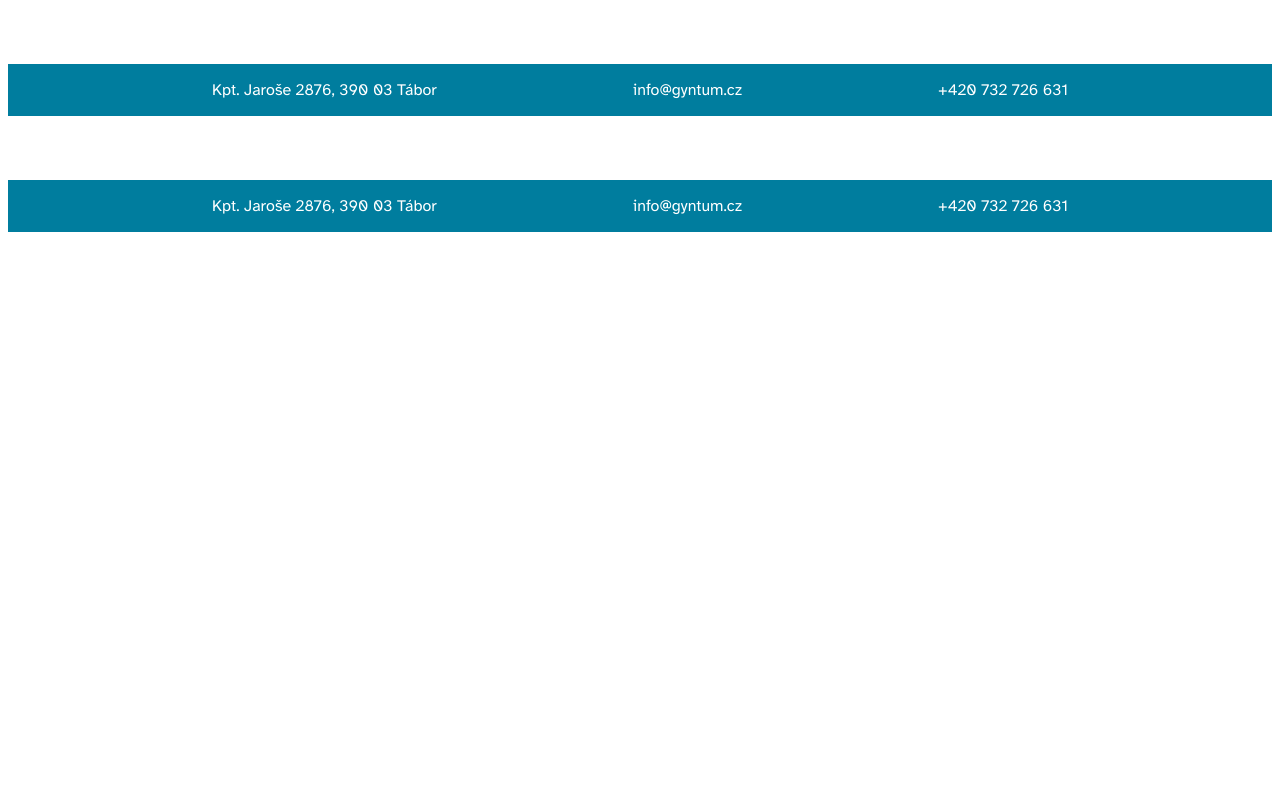
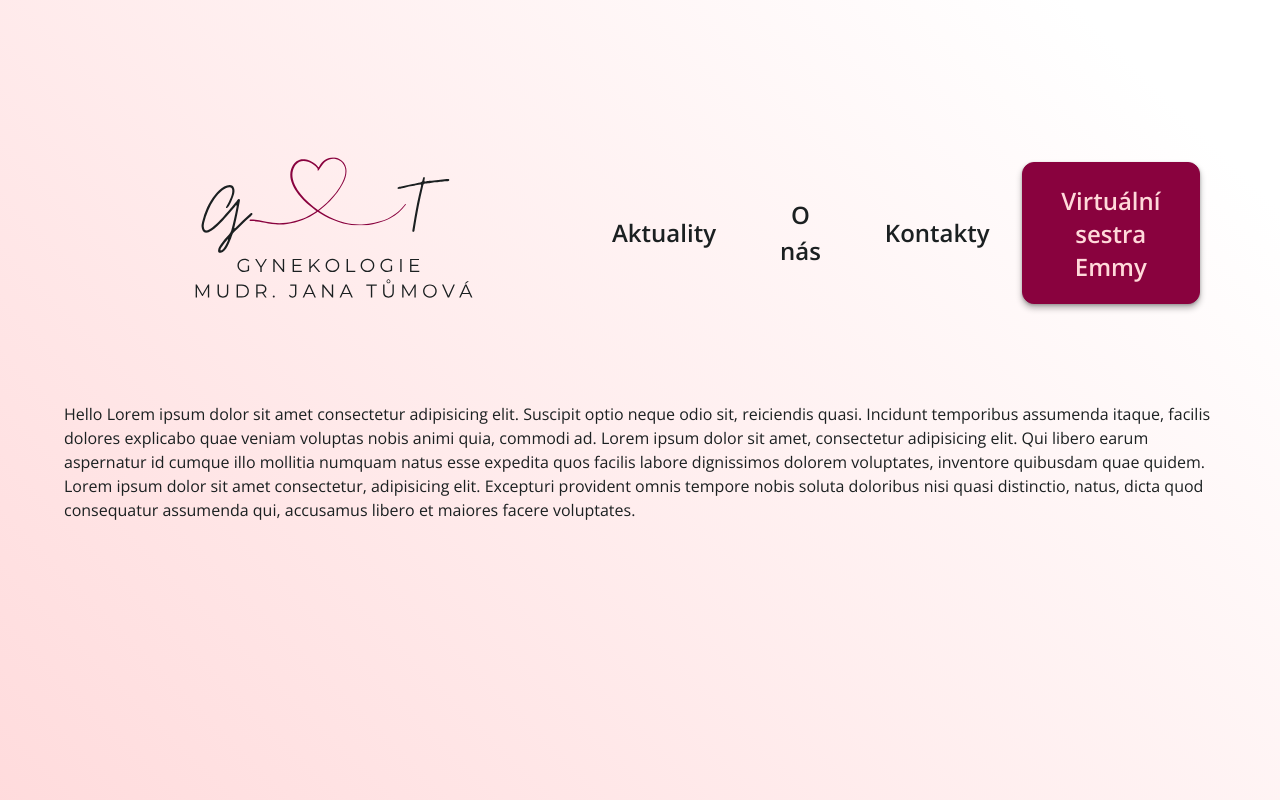
Before and after one commit to veronika-sesay/gyntum, a React (Vite) app: page / in a window 1280 px wide. Built offline with nearby package versions, Linux system fonts and the light colour scheme.

Commit message:
Navigation

```diff
--- a/src/global.css
+++ b/src/global.css
@@ -1,35 +1,14 @@
-@import url('https://fonts.googleapis.com/css2?family=Atkinson+Hyperlegible:ital,wght@0,400;0,700;1,400;1,700&display=swap');
+@import url('https://fonts.googleapis.com/css2?family=Montserrat:ital,wght@0,100..900;1,100..900&family=Open+Sans:ital,wght@0,300..800;1,300..800&display=swap');
 
 * {
   box-sizing: border-box;
 }
 
-html {
-  font-family: 'Atkinson Hyperlegible', sans-serif;
-}
-
-.atkinson-hyperlegible-regular {
-  font-family: 'Atkinson Hyperlegible', sans-serif;
-  font-weight: 400;
-  font-style: normal;
-}
-
-.atkinson-hyperlegible-bold {
-  font-family: 'Atkinson Hyperlegible', sans-serif;
-  font-weight: 700;
-  font-style: normal;
-}
-
-.atkinson-hyperlegible-regular-italic {
-  font-family: 'Atkinson Hyperlegible', sans-serif;
-  font-weight: 400;
-  font-style: italic;
-}
-
-.atkinson-hyperlegible-bold-italic {
-  font-family: 'Atkinson Hyperlegible', sans-serif;
-  font-weight: 700;
-  font-style: italic;
+html,
+body {
+  font-family: 'Open Sans', sans-serif;
+  width: 100%;
+  height: 100%;
 }
 
 :root {
@@ -39,8 +18,28 @@ html {
   --eerie-black: #1b2021ff;
   --murrey: #89023eff;
   --background: linear-gradient(
-    225deg,
-    hsla(0, 0%, 100%, 1) 30%,
-    hsla(358, 100%, 93%, 1) 100%
-  );
+      225deg,
+      hsla(0, 0%, 100%, 1) 10%,
+      hsla(358, 100%, 93%, 1) 100%
+    )
+    no-repeat center center fixed;
 }
+
+h1,
+h2,
+h3,
+h4,
+h5,
+h6 {
+  font-family: 'Montserrat', sans-serif;
+}
+
+body {
+  margin: 0;
+  padding: 5%;
+  font-size: 1rem;
+  line-height: 1.5;
+  background: var(--background);
+  background-size: cover;
+  color: var(--eerie-black);
+}
--- a/src/index.jsx
+++ b/src/index.jsx
@@ -1,12 +1,28 @@
 import { createRoot } from 'react-dom/client';
-import { BrowserRouter, Routes, Route } from 'react-router-dom';
+import { BrowserRouter, Routes, Route, Outlet } from 'react-router-dom';
+import { Navigation } from './pages/Navigation';
+// import { HomePage } from './pages/HomePage';
+import './global.css';
 import { HomePage } from './pages/HomePage';
-import './global.css';
+
+const App = () => {
+  return (
+    <>
+      <header>
+        <Navigation />
+      </header>
+      <main>
+        <Outlet />
+      </main>
+      <footer></footer>
+    </>
+  );
+};
 
 createRoot(document.querySelector('#app')).render(
   <BrowserRouter>
     <Routes>
-      <Route path="/" element={<HomePage />}>
+      <Route path="/" element={<App />}>
         <Route index element={<HomePage />} />
         <Route path="home" element={<HomePage />} />
         <Route
--- a/src/pages/HomePage/index.jsx
+++ b/src/pages/HomePage/index.jsx
@@ -1,20 +1,18 @@
-import { Outlet } from 'react-router-dom';
 import './style.css';
 
 export const HomePage = () => {
   return (
-    <>
-      <header>
-        <div className="header-row">
-          <p>Kpt. Jaroše 2876, 390 03 Tábor</p>
-          <p>info@gyntum.cz</p>
-          <p>+420 732 726 631</p>
-        </div>
-      </header>
-      <main>
-        <Outlet />
-      </main>
-      <footer></footer>
-    </>
+    <div>
+      Hello Lorem ipsum dolor sit amet consectetur adipisicing elit. Suscipit
+      optio neque odio sit, reiciendis quasi. Incidunt temporibus assumenda
+      itaque, facilis dolores explicabo quae veniam voluptas nobis animi quia,
+      commodi ad. Lorem ipsum dolor sit amet, consectetur adipisicing elit. Qui
+      libero earum aspernatur id cumque illo mollitia numquam natus esse
+      expedita quos facilis labore dignissimos dolorem voluptates, inventore
+      quibusdam quae quidem. Lorem ipsum dolor sit amet consectetur, adipisicing
+      elit. Excepturi provident omnis tempore nobis soluta doloribus nisi quasi
+      distinctio, natus, dicta quod consequatur assumenda qui, accusamus libero
+      et maiores facere voluptates.
+    </div>
   );
 };
--- a/src/pages/HomePage/style.css
+++ b/src/pages/HomePage/style.css
@@ -1,53 +1,220 @@
-h1 {
-  font-size: 2rem;
-  text-align: center;
-  margin-top: 1rem;
+.menu-container {
+  display: flex;
+  justify-content: space-between;
+  align-items: center;
+  padding: 1rem;
 }
 
-.header-row {
+.logo {
+  margin: 0 auto;
+}
+
+.nav-container {
   display: flex;
   justify-content: space-evenly;
   align-items: center;
-  margin-top: 4rem;
-  background-color: rgb(0, 125, 158);
-  color: white;
-  width: 100%;
-  padding: 0 0.5rem;
+  text-align: center;
 }
 
-.main-content {
-  margin-right: auto;
-  margin-left: auto;
-  text-align: center;
-  padding: 5%;
+nav a {
+  margin: 0.5rem 1.5rem;
+  font-size: 1.3rem;
+  font-weight: 600;
+  color: var(--eerie-black);
+  text-decoration: none;
+  padding: 0.5rem;
+  display: inline-block;
 }
 
-.bold {
-  font-weight: bold;
+nav a:hover,
+nav a:active,
+nav a:focus {
+  font-size: 1.4rem;
+  color: var(--murrey);
 }
 
-button {
-  background-color: rgb(0, 125, 158);
-  color: white;
-  border: none;
-  border-radius: 0.25rem;
-  padding: 0.5rem 1rem;
-  font-size: 1rem;
-  cursor: pointer;
+.emmy {
+  background-color: var(--murrey);
+  border: 1px solid var(--murrey);
+  border-radius: 12px;
+  padding: 0.3rem;
+  margin: 0 auto;
+  display: flex;
+  justify-content: center;
+  align-items: center;
+  box-shadow: 0 4px 6px rgba(0, 0, 0, 0.3), 0 1px 3px rgba(0, 0, 0, 0.2);
+  transition: transform 0.2s ease-in-out, box-shadow 0.2s ease-in-out;
 }
 
-button:hover {
-  background-color: rgb(0, 105, 138);
-  transform: scale(1.05);
+.emmy a {
+  color: var(--misty-rose);
+  margin: 0.5rem;
+  font-family: 'Open Sans', sans-serif;
+  font-weight: 600;
+  text-align: center;
+  display: inline-block;
+  width: 100%;
 }
 
-button a {
-  color: white;
+.emmy:hover,
+.emmy:active,
+.emmy:focus {
+  background-color: var(--misty-rose);
+  border: 1px solid var(--misty-rose);
+  transform: translateY(-2px);
+  box-shadow: 0 6px 8px rgba(0, 0, 0, 0.3), 0 3px 6px rgba(0, 0, 0, 0.2);
+  color: var(--gunmetal);
+}
+
+.emmy a:hover,
+.emmy a:active,
+.emmy a:focus {
+  font-family: 'Open Sans', sans-serif;
+  color: var(--gunmetal);
+}
+
+.menu-mobile-container {
+  padding: 1rem;
+  display: flex;
+  flex-direction: space-evenly;
+  align-items: center;
+  min-width: 100%;
+}
+
+.menu-mobile-container--closed {
+  display: none;
+}
+
+.nav-btn {
+  width: 3rem;
+  height: 3rem;
+  background-image: url('../../../public/img/hamburger-menu.svg');
+  background-size: contain;
+  background-repeat: no-repeat;
+  background-color: transparent;
+  margin: 10%;
+  cursor: pointer;
+  border: none;
+}
+
+.nav-btn--closed {
+  display: none;
+}
+
+.nav-mobile {
+  margin-right: 10%;
+  display: flex;
+  flex-direction: column;
+  align-items: center;
+  z-index: 98;
+}
+
+.nav-mobile a {
+  font-size: 0.75rem;
+  font-weight: 500;
+  color: var(--eerie-black);
   text-decoration: none;
+  display: inline-block;
+  margin-bottom: 0.75rem;
+  z-index: 98;
+}
+
+.menu-mobile-container a:hover,
+.menu-mobile-container a:active,
+.menu-mobile-container a:focus {
+  border-bottom: 1px solid var(--text);
+}
+
+@media (max-width: 540px) {
+  body {
+    padding: 2%;
+  }
+
+  .emmy {
+    padding: 0.2rem;
+    margin: 0 auto;
+    display: flex;
+    justify-content: center;
+    align-items: center;
+    box-shadow: 0 4px 6px rgba(0, 0, 0, 0.3), 0 1px 3px rgba(0, 0, 0, 0.2);
+    transition: transform 0.2s ease-in-out, box-shadow 0.2s ease-in-out;
+  }
+
+  .emmy a {
+    margin: 0.3rem;
+    font-weight: 500;
+  }
+
+  .emmy a:hover,
+  .emmy a:active,
+  .emmy a:focus {
+    font-size: 0.75rem;
+    transform: none;
+  }
+}
+
+@media (min-width: 541px) {
+  .emmy a:hover,
+  .emmy a:active,
+  .emmy a:focus {
+    font-size: 1rem;
+  }
 }
 
 @media (max-width: 768px) {
-  .header-row {
+  .menu-container {
+    display: none;
+  }
+
+  .logo {
+    max-width: 70%;
+  }
+
+  .nav-container {
     flex-direction: column;
+    justify-content: center;
+    align-items: center;
+  }
+
+  nav a {
+    font-size: 1rem;
+  }
+
+  .emmy a {
+    color: var(--misty-rose);
   }
 }
+
+@media (min-width: 769px) {
+  .menu-mobile-container {
+    display: none;
+  }
+
+  .nav-mobile {
+    display: none;
+  }
+
+  .emmy a:hover,
+  .emmy a:active,
+  .emmy a:focus {
+    font-size: 1.2rem;
+  }
+}
+
+@media (min-width: 1200px) {
+  nav a {
+    font-size: 1.5rem;
+  }
+
+  nav a:hover,
+  nav a:active,
+  nav a:focus {
+    font-size: 1.6rem;
+  }
+
+  .emmy a:hover,
+  .emmy a:active,
+  .emmy a:focus {
+    font-size: 1.6rem;
+  }
+}
--- /dev/null
+++ b/src/pages/Navigation/index.jsx
@@ -0,0 +1,54 @@
+import { React, useState } from 'react';
+import { Link } from 'react-router-dom';
+import './style.css';
+
+export const Navigation = () => {
+  const [navOpen, setNavOpen] = useState(false);
+  const closeNav = () => setNavOpen(false);
+
+  return (
+    <>
+      <div className="menu-container">
+        <Link to="/home">
+          <img src="../img/logo.svg" alt="logo" className="logo" />
+        </Link>
+        <nav className="nav-container">
+          <Link to="/news">Aktuality</Link>
+          <Link to="/about">O nás</Link>
+          <Link to="/contacts">Kontakty</Link>
+          <button className="emmy">
+            {' '}
+            <Link to="/">Virtuální sestra Emmy</Link>
+          </button>
+        </nav>
+      </div>
+
+      <div className="menu-mobile-container">
+        <Link to="/home">
+          <img src="../img/logo.svg" alt="logo" className="logo" />
+        </Link>
+        <button
+          onClick={() => setNavOpen(!navOpen)}
+          className={navOpen ? 'nav-btn--closed' : 'nav-btn'}
+        ></button>
+        <div
+          className={navOpen ? 'nav-mobile' : 'menu-mobile-container--closed'}
+        >
+          <Link onClick={closeNav} to="/news">
+            Aktuality
+          </Link>
+          <Link onClick={closeNav} to="/about">
+            O nás
+          </Link>
+          <Link onClick={closeNav} to="/contacts">
+            Kontakty
+          </Link>
+          <button className="emmy">
+            {' '}
+            <Link to="/">Virtuální sestra Emmy</Link>
+          </button>
+        </div>
+      </div>
+    </>
+  );
+};
```
Also changed, not shown: public/img/hamburger-menu.svg (added), public/img/logo.svg (added), src/pages/Navigation/style.css (added).
